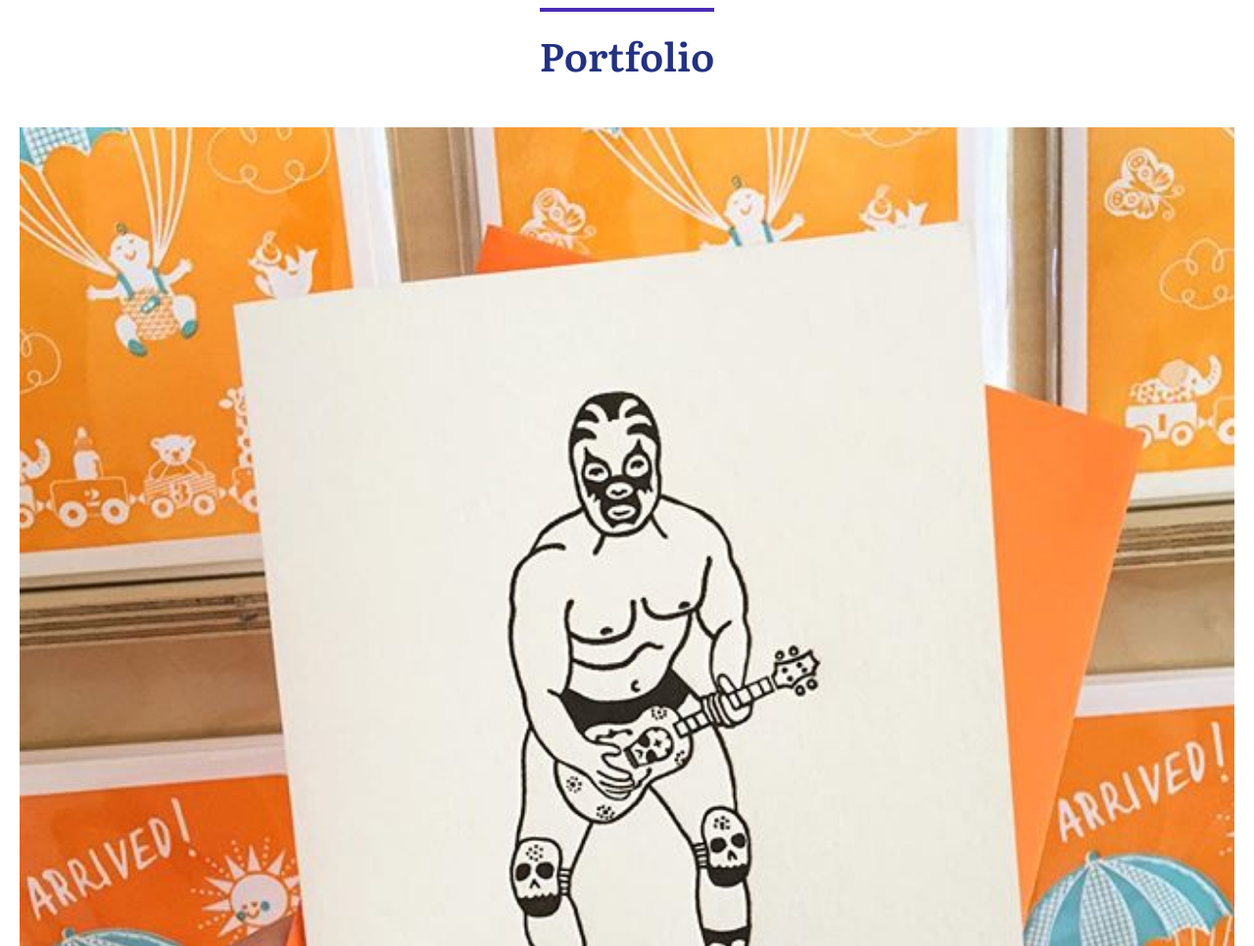
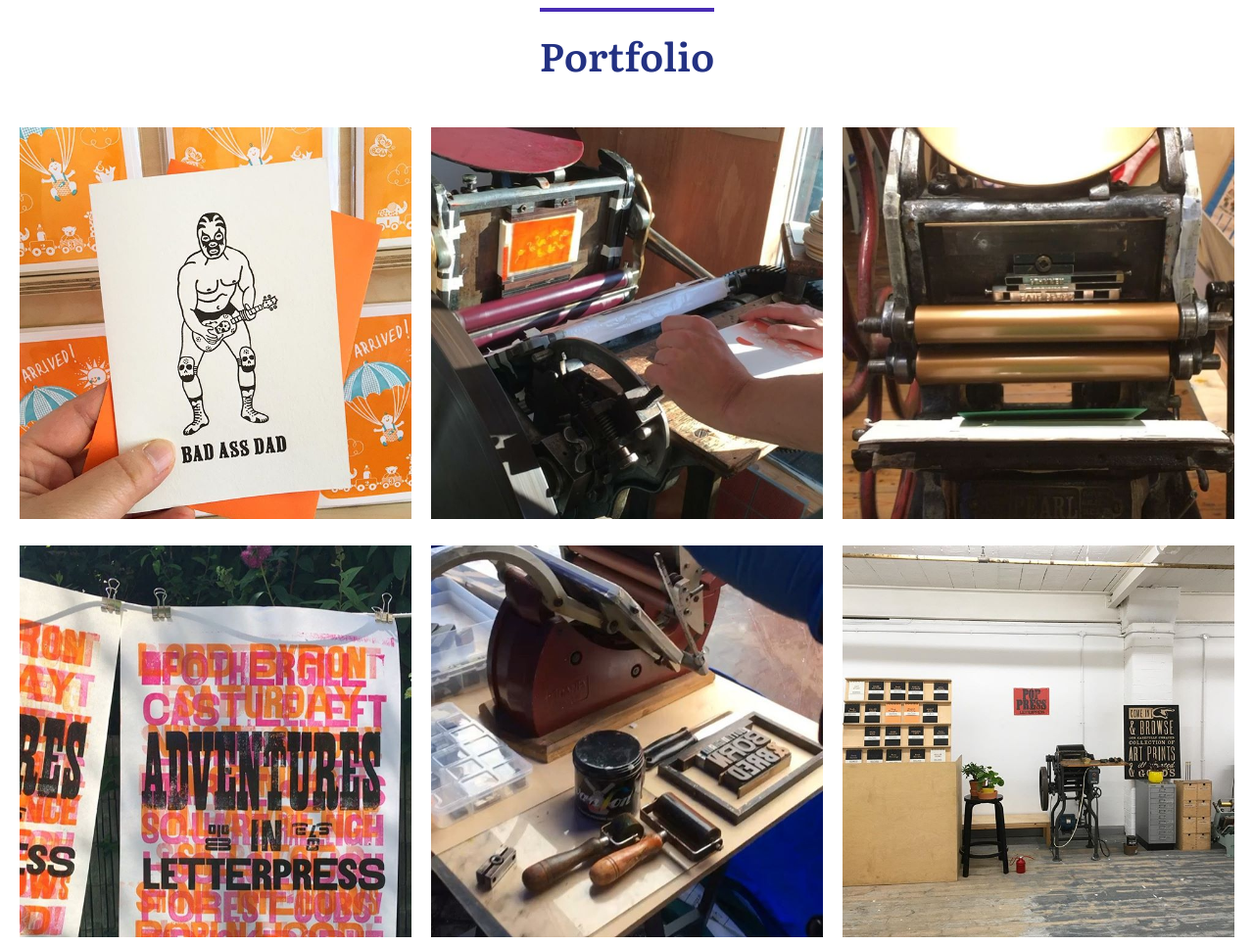
Before and after one commit to myc-design/personal-website, a plain HTML site: page index.html in a window 1280 px wide. Shown: the part 1720-2686 px from the top of the page at 98% size. Drawn offline with Linux system fonts and the light colour scheme.

Commit message:
adjusted responsive grid

```diff
--- a/style.css
+++ b/style.css
@@ -40,7 +40,7 @@ p {
 /* work showcase grid  */
 .grid {
   display: grid;
-  grid-template-columns: repeat(auto-fill, minmax(min(15rem, 100%) 1fr));
+  grid-template-columns: repeat(auto-fill, minmax(400px, 1fr));
   grid-gap: 20px;
 }
 
```
